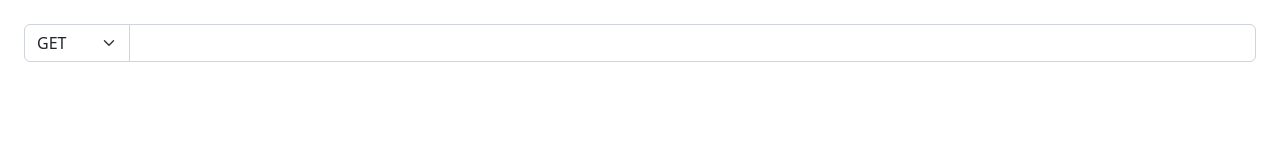
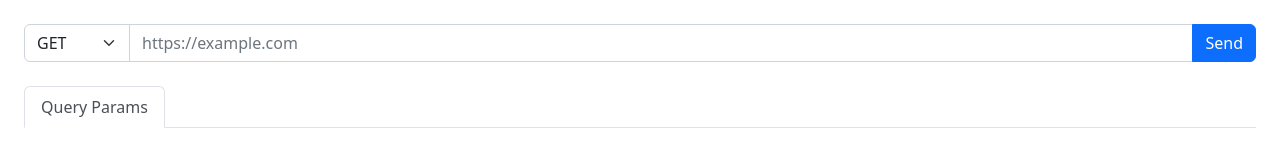
Before and after one commit to kelechinwaji/streek, a website built with Vite: page index.html in a window 1280 px wide. Built offline with nearby package versions, Linux system fonts and the light colour scheme.

```diff
--- a/index.html
+++ b/index.html
@@ -18,8 +18,15 @@
             <option value="PATCH">PATCH</option>
             <option value="DELETE">DELETE</option>
         </select>
-        <input required class="form-control"/>
+        <input required class="form-control" type="url" placeholder="https://example.com"/>
+        <button type="submit" class="btn btn-primary">Send</button>
       </div>
+
+      <ul class="nav nav-tabs" role="tablist">
+        <li class="nav-item" role="presentation">
+            <button class="nav-link active" id="query-params-tab" data-bs-toggle="tab" data-bs-target="#Query-params" type="button" role="tab" aria-controls="#Query-params" aria-selected="true">Query Params</button>
+        </li>
+      </ul>
     </form>
     </div>
 </body>
```
